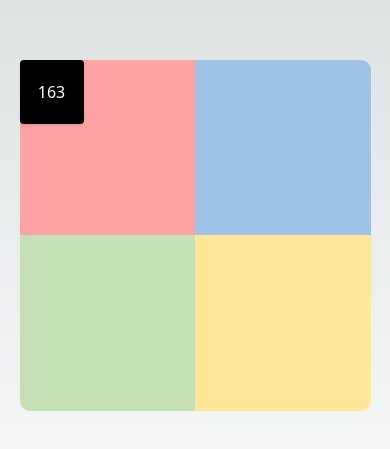
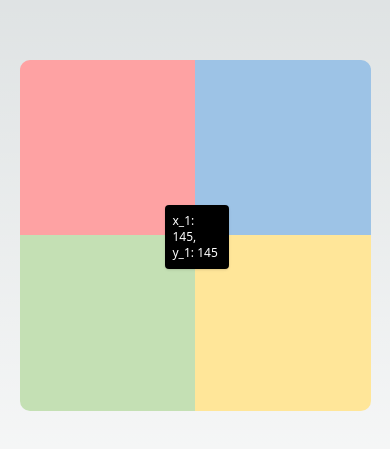
Before and after one commit to tomitomitomitomitomitomi/policomp, a Next.js app: page / in a window 390 px wide. Shown: the part 187-636 px from the top of the page. Built offline with nearby package versions, Linux system fonts and the light colour scheme.

Commit message:
works on mobile, sucks shit on pc

```diff
--- a/src/pages/index.tsx
+++ b/src/pages/index.tsx
@@ -3,26 +3,30 @@ import Draggable from "react-draggable";
 import { CompassBackground } from "@/components/CompassBackground";
 
 export default function Home() {
-  const compassRef = useRef<HTMLDivElement>(null); // Create a ref for the compass
+  const compassRef = useRef<HTMLDivElement | null>(null);
   const [defaultPosition, setDefaultPosition] = useState({ x: 0, y: 0 });
+  const [isPositionCalculated, setIsPositionCalculated] = useState(false);
 
   useEffect(() => {
     if (compassRef.current) {
       const compass = compassRef.current.getBoundingClientRect();
       const divSize = 64;
       const centerX = (compass.width - divSize) / 2;
-      const centerY = (compass.height - divSize) / 2;
-      setDefaultPosition({ x: centerX, y: centerY });
+      const centerY = (compass.width - divSize) / 2;
+      setDefaultPosition({ x: centerX - 18, y: centerY - 18 });
+      setIsPositionCalculated(true);
     }
-  }, []); // Empty dependency array ensures this runs once after initial render
+  }, []);
 
   return (
     <CompassBackground ref={compassRef}>
-      <Draggable bounds="parent" defaultPosition={defaultPosition}>
-        <div className="cursor-pointer p-2 bg-black rounded shadow w-16 h-16 sm:w-20 sm:h-20 md:w-24 md:h-24 lg:w-28 lg:h-28 flex items-center justify-center text-white">
-          {defaultPosition.x.toString()}
-        </div>
-      </Draggable>
+      {isPositionCalculated && (
+        <Draggable bounds="parent" defaultPosition={defaultPosition}>
+          <div className="text-xs cursor-pointer p-2 bg-black rounded shadow w-16 h-16 sm:w-20 sm:h-20 md:w-24 md:h-24 lg:w-28 lg:h-28 flex items-center justify-center text-white">
+            {`x_1: ${defaultPosition.x}, y_1: ${defaultPosition.y}`}
+          </div>
+        </Draggable>
+      )}
     </CompassBackground>
   );
 }
```
